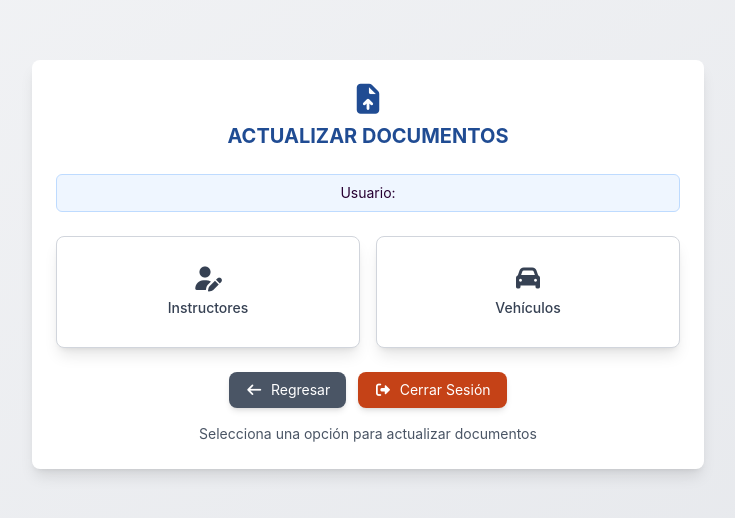
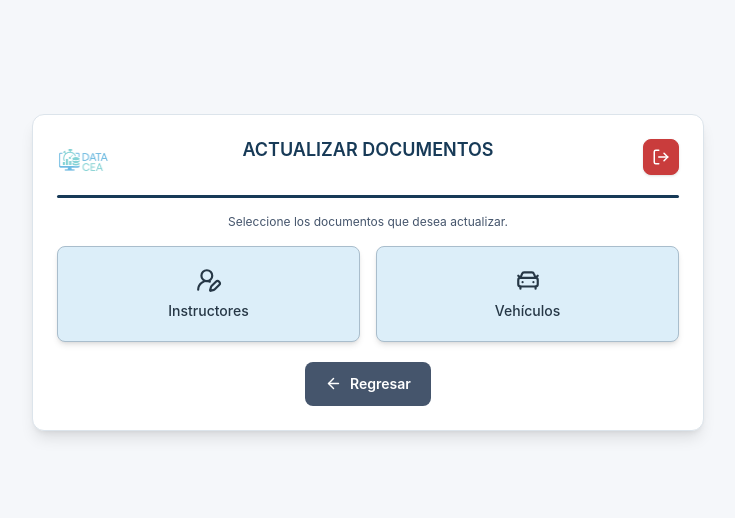
Before and after one commit to YulianoB/DATA-CEA, a Next.js app: page /instructor/practica/documentos in a window 1280 px wide. Shown: the part 128-646 px from the top of the page, without its empty margins (272-1007 px from the left). Built offline with nearby package versions, Linux system fonts and the light colour scheme; sample sign-in values are in the browser's storage.

Commit message:
Unificar menú móvil de documentos con menú de instructor práctica

```diff
--- a/app/instructor/practica/documentos/page.js
+++ b/app/instructor/practica/documentos/page.js
@@ -1,274 +1,70 @@
 // app/instructor/practica/documentos/page.js
-
 'use client'
 
 import { useRouter } from 'next/navigation'
 import { useEffect, useState } from 'react'
+import { CarFront, FileUp, LogOut, ArrowLeft, UserRoundPen } from 'lucide-react'
 import { cerrarSesion } from '@/lib/auth/logout'
 
 export default function DocumentosPage() {
   const router = useRouter()
-
   const [user, setUser] = useState(null)
 
-  // ============================================================
-  // Cargar sesión
-  // ============================================================
-
   useEffect(() => {
-    const storedUser =
-      localStorage.getItem('currentUser')
-
+    const storedUser = localStorage.getItem('currentUser')
     if (!storedUser) {
       router.push('/login')
       return
     }
-
     try {
-      const parsed =
-        JSON.parse(storedUser)
-
-      setUser(parsed)
+      setUser(JSON.parse(storedUser))
     } catch (error) {
-      console.error(
-        'Error leyendo sesión:',
-        error
-      )
-
-      localStorage.removeItem(
-        'currentUser'
-      )
-
+      console.error('Error leyendo sesión:', error)
+      localStorage.removeItem('currentUser')
       router.push('/login')
     }
   }, [router])
 
-  // ============================================================
-  // Logout
-  // ============================================================
+  if (!user) return <p className="mt-20 text-center">Cargando...</p>
 
-  const handleLogout = () =>
-    cerrarSesion(router)
-
-  // ============================================================
-  // Render
-  // ============================================================
-
-  if (!user) {
-    return (
-      <p className="text-center mt-20">
-        Cargando...
-      </p>
-    )
-  }
-
-  const menuButtons = [
-    {
-      icon:
-        'fa-user-edit',
-
-      label:
-        'Instructores',
-
-      route:
-        '/instructor/practica/documentos/instructores',
-    },
-    {
-      icon:
-        'fa-car',
-
-      label:
-        'Vehículos',
-
-      route:
-        '/instructor/practica/documentos/vehiculos',
-    },
+  const opciones = [
+    { icono: UserRoundPen, titulo: 'Instructores', ruta: '/instructor/practica/documentos/instructores' },
+    { icono: CarFront, titulo: 'Vehículos', ruta: '/instructor/practica/documentos/vehiculos' },
   ]
 
   return (
-    <div
-      className="
-        min-h-screen
-        flex
-        justify-center
-        items-start
-        sm:items-center
-        bg-gradient-to-br
-        from-gray-100
-        to-gray-200
-        p-4
-        pt-14
-        sm:pt-0
-      "
-    >
-      <div className="max-w-2xl w-full bg-white rounded-lg shadow-lg p-6">
-
-        {/* ====================================================
-            ENCABEZADO
-        ==================================================== */}
-
-        <div className="flex flex-col items-center mb-6">
-
-          <i className="fas fa-file-upload text-3xl text-[var(--primary)] mb-2"></i>
-
-          <h2 className="text-xl font-bold uppercase text-[var(--primary)] text-center">
-            Actualizar Documentos
-          </h2>
-
+    <div className="flex min-h-screen items-center justify-center bg-[#F5F7FA] p-4">
+      <div className="w-full max-w-2xl rounded-xl border border-[#DCE4EB] bg-white p-4 shadow-lg sm:p-6">
+        <div className="relative mb-3 grid grid-cols-[52px_1fr_52px] items-start gap-2">
+          <div className="flex justify-start">
+            <img src="/logo.png" alt="DATA CEA" className="h-11 w-auto object-contain" />
+          </div>
+          <div className="min-w-0 text-center">
+            <h1 className="text-lg font-semibold uppercase leading-tight text-[#173A57]">Actualizar Documentos</h1>
+            <p className="mt-1 truncate text-[11px] leading-tight text-[#64748B]">{user.nombreCompleto || user.usuario}</p>
+            {user.nombreEmpresa && <p className="mt-0.5 truncate text-[10px] leading-tight text-[#64748B]">{user.nombreEmpresa}</p>}
+          </div>
+          <div className="flex justify-end">
+            <button type="button" onClick={() => cerrarSesion(router)} title="Cerrar sesión" aria-label="Cerrar sesión" className="flex h-9 w-9 items-center justify-center rounded-lg border border-[#C93C3C] bg-[#C93C3C] text-white shadow-sm transition-all hover:bg-[#A92F2F]">
+              <LogOut size={18} />
+            </button>
+          </div>
         </div>
-
-        {/* ====================================================
-            INFORMACIÓN DEL USUARIO
-        ==================================================== */}
-
-        <div className="bg-blue-50 border border-blue-200 text-[var(--primary-dark)] p-2 rounded-md mb-6 text-center text-sm">
-
-          <span>
-            Usuario:{' '}
-            <strong>
-              {user.nombreCompleto}
-            </strong>
-          </span>
-
-          {user.rol && (
-            <span>
-              {' '}
-              ({user.rol})
-            </span>
-          )}
-
-          {user.nombreEmpresa && (
-            <span className="block mt-1">
-              CEA:{' '}
-              <strong>
-                {user.nombreEmpresa}
-              </strong>
-            </span>
-          )}
-
+        <div className="mb-4 h-[3px] w-full rounded-full bg-[#173A57]" />
+        <p className="mb-4 text-center text-xs text-slate-600">Seleccione los documentos que desea actualizar.</p>
+        <div className="grid grid-cols-2 gap-4">
+          {opciones.map(({ icono: Icono, titulo, ruta }) => (
+            <button key={ruta} type="button" onClick={() => router.push(ruta)} className="flex h-24 flex-col items-center justify-center gap-2 rounded-lg border border-[#A9BDCC] bg-[#DCEEF9] px-2 text-center text-sm font-medium text-[#263746] shadow-md transition-all duration-200 hover:-translate-y-1 hover:bg-[#173A57] hover:text-white hover:shadow-xl">
+              <Icono size={26} strokeWidth={2} aria-hidden="true" />
+              {titulo}
+            </button>
+          ))}
         </div>
-
-        {/* ====================================================
-            OPCIONES
-        ==================================================== */}
-
-        <div className="grid grid-cols-2 gap-4 mb-6">
-
-          {menuButtons.map(
-            (btn) => (
-              <button
-                key={btn.route}
-                onClick={() =>
-                  router.push(
-                    btn.route
-                  )
-                }
-                className="
-                  h-28
-                  flex
-                  flex-col
-                  items-center
-                  justify-center
-                  gap-2
-                  rounded-lg
-                  bg-white
-                  text-gray-700
-                  shadow-lg
-                  border
-                  border-gray-300
-                  hover:bg-[var(--primary)]
-                  hover:text-white
-                  transform
-                  hover:-translate-y-1
-                  hover:shadow-xl
-                  transition-all
-                  duration-200
-                  ease-in-out
-                  text-sm
-                  font-medium
-                "
-              >
-
-                <i
-                  className={`fas ${btn.icon} text-2xl`}
-                ></i>
-
-                {btn.label}
-
-              </button>
-            )
-          )}
-
+        <div className="mt-5 flex justify-center">
+          <button type="button" onClick={() => router.push('/instructor/practica')} className="inline-flex min-h-11 items-center justify-center gap-2 rounded-lg bg-slate-600 px-5 py-2 text-sm font-semibold text-white transition hover:bg-slate-700">
+            <ArrowLeft size={17} /> Regresar
+          </button>
         </div>
-
-        {/* ====================================================
-            NAVEGACIÓN
-        ==================================================== */}
-
-        <div className="flex justify-center gap-3 mt-6 flex-wrap">
-
-          <button
-            onClick={() =>
-              router.push(
-                '/instructor/practica'
-              )
-            }
-            className="
-              bg-gray-600
-              hover:bg-gray-800
-              text-white
-              py-2
-              px-4
-              rounded-lg
-              shadow-md
-              flex
-              items-center
-              gap-2
-              text-sm
-            "
-          >
-
-            <i className="fas fa-arrow-left"></i>
-
-            Regresar
-
-          </button>
-
-          <button
-            onClick={
-              handleLogout
-            }
-            className="
-              bg-[var(--danger)]
-              hover:bg-[var(--danger-dark)]
-              text-white
-              py-2
-              px-4
-              rounded-lg
-              shadow-md
-              flex
-              items-center
-              gap-2
-              text-sm
-            "
-          >
-
-            <i className="fas fa-sign-out-alt"></i>
-
-            Cerrar Sesión
-
-          </button>
-
-        </div>
-
-        {/* ====================================================
-            MENSAJE
-        ==================================================== */}
-
-        <p className="text-center text-sm text-gray-600 mt-4 min-h-[1.5em]">
-          Selecciona una opción para actualizar documentos
-        </p>
-
       </div>
     </div>
   )
```
